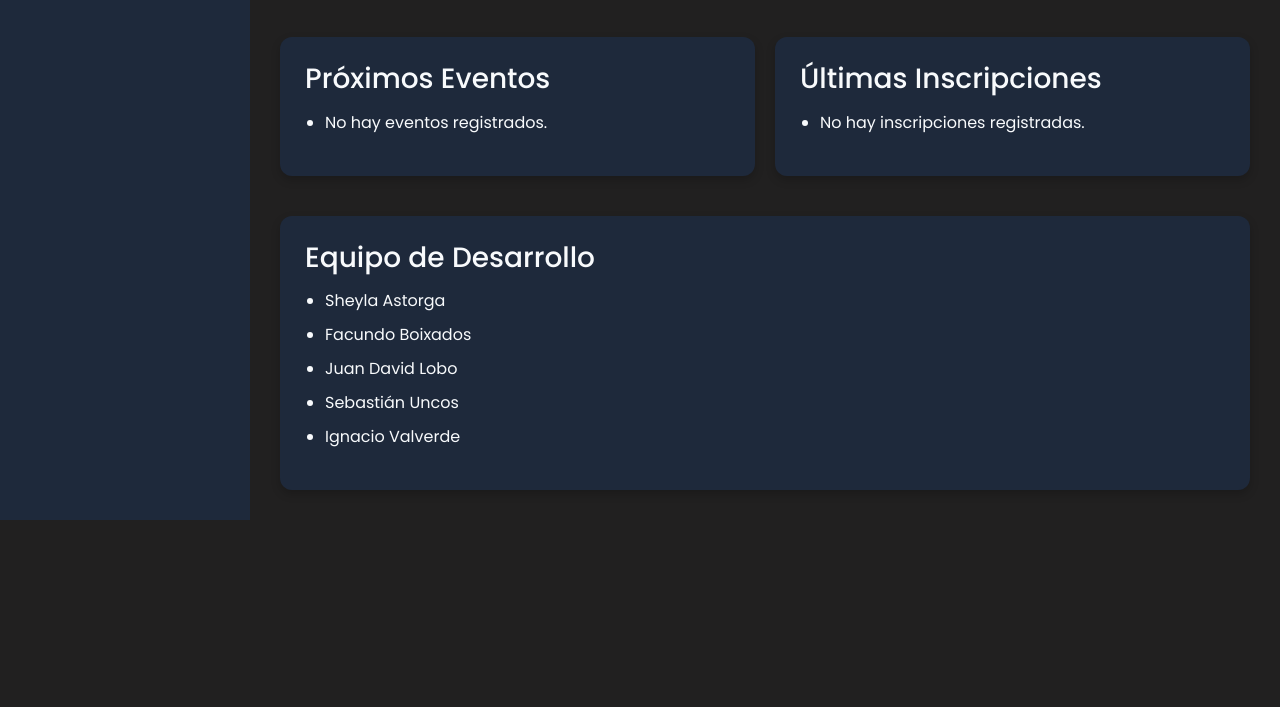
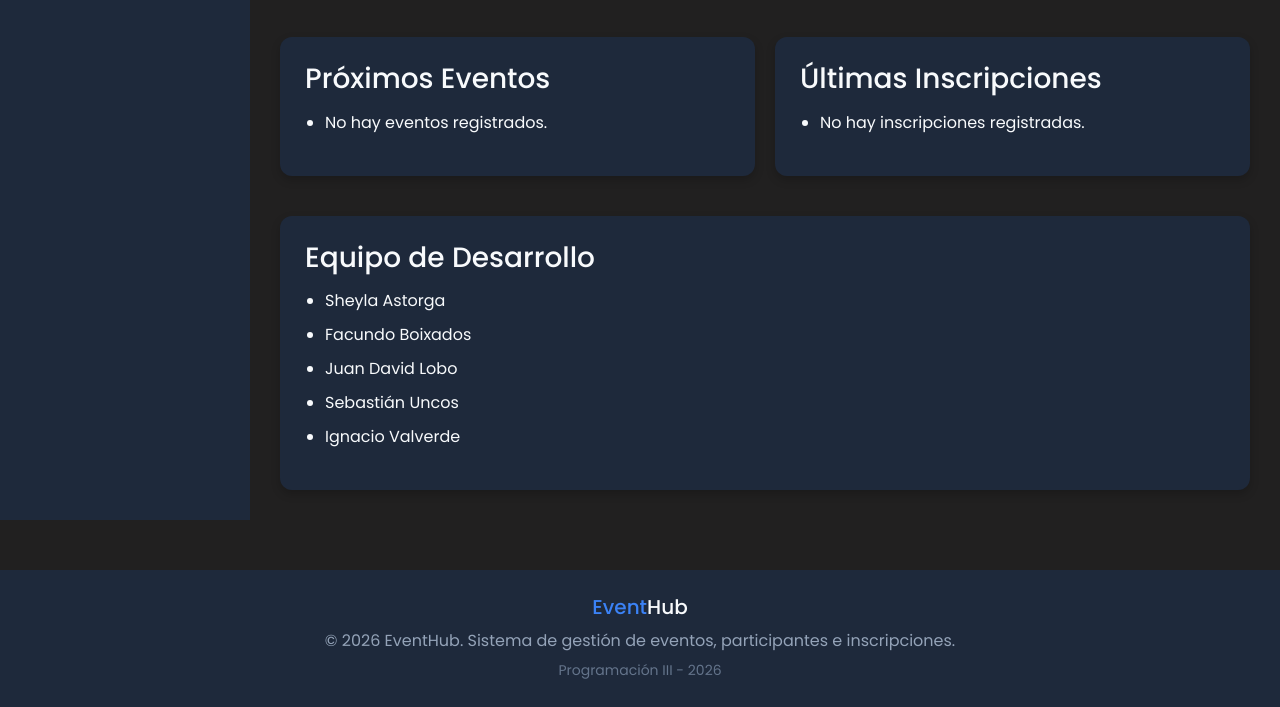
Before and after one commit to SheylaAstorga/Gestor-eventos-participantes, a plain HTML site: page index.html in a window 1280 px wide. Shown: the part 437-1144 px from the top of the page. Before the commit the page ends 957 px from the top, so only its background shows below. Drawn offline with nearby package versions, Linux system fonts and the light colour scheme.

Commit message:
agregue el diseño del footer a todas las paginas

```diff
--- a/css/eventos.css
+++ b/css/eventos.css
@@ -104,3 +104,27 @@ body{
     background-color: #1e293b;
     border-radius: 12px;
 }
+
+.footer{
+    margin-top: 50px;
+    padding: 25px;
+    text-align: center;
+    background-color: #1e293b;
+}
+
+.footer h5{
+    margin-bottom: 10px;
+}
+
+.footer span{
+    color: #3b82f6;
+}
+
+.footer p{
+    color: #94a3b8;
+    margin-bottom: 5px;
+}
+
+.footer small{
+    color: #64748b;
+}
--- a/css/index.css
+++ b/css/index.css
@@ -121,3 +121,27 @@ body{
 .equipo{
     margin-top: 40px;
 }
+
+.footer{
+    margin-top: 50px;
+    padding: 25px;
+    text-align: center;
+    background-color: #1e293b;
+}
+
+.footer h5{
+    margin-bottom: 10px;
+}
+
+.footer span{
+    color: #3b82f6;
+}
+
+.footer p{
+    color: #94a3b8;
+    margin-bottom: 5px;
+}
+
+.footer small{
+    color: #64748b;
+}
--- a/css/inscripciones.css
+++ b/css/inscripciones.css
@@ -68,3 +68,26 @@ body{
     border-radius: 12px;
     overflow: hidden;
 }
+.footer{
+    margin-top: 50px;
+    padding: 25px;
+    text-align: center;
+    background-color: #1e293b;
+}
+
+.footer h5{
+    margin-bottom: 10px;
+}
+
+.footer span{
+    color: #3b82f6;
+}
+
+.footer p{
+    color: #94a3b8;
+    margin-bottom: 5px;
+}
+
+.footer small{
+    color: #64748b;
+}
--- a/css/participantes.css
+++ b/css/participantes.css
@@ -68,3 +68,27 @@ body{
     border-radius: 12px;
     overflow: hidden;
 }
+
+.footer{
+    margin-top: 50px;
+    padding: 25px;
+    text-align: center;
+    background-color: #1e293b;
+}
+
+.footer h5{
+    margin-bottom: 10px;
+}
+
+.footer span{
+    color: #3b82f6;
+}
+
+.footer p{
+    color: #94a3b8;
+    margin-bottom: 5px;
+}
+
+.footer small{
+    color: #64748b;
+}
--- a/index.html
+++ b/index.html
@@ -122,6 +122,21 @@
 
         </main>
     </div>
+    <footer class="footer">
+
+        <h5>
+            <span>Event</span>Hub
+        </h5>
+
+        <p>
+           &copy; 2026 EventHub. Sistema de gestión de eventos, participantes e inscripciones.
+        </p>
+
+        <small>
+            Programación III - 2026
+        </small>
+
+    </footer>
 </body>
 
 </html>
```
Also changed, not shown: pages/eventos.html (+11 -41 lines), pages/inscripciones.html (+11 -0 lines), pages/participantes.html (+11 -0 lines).
